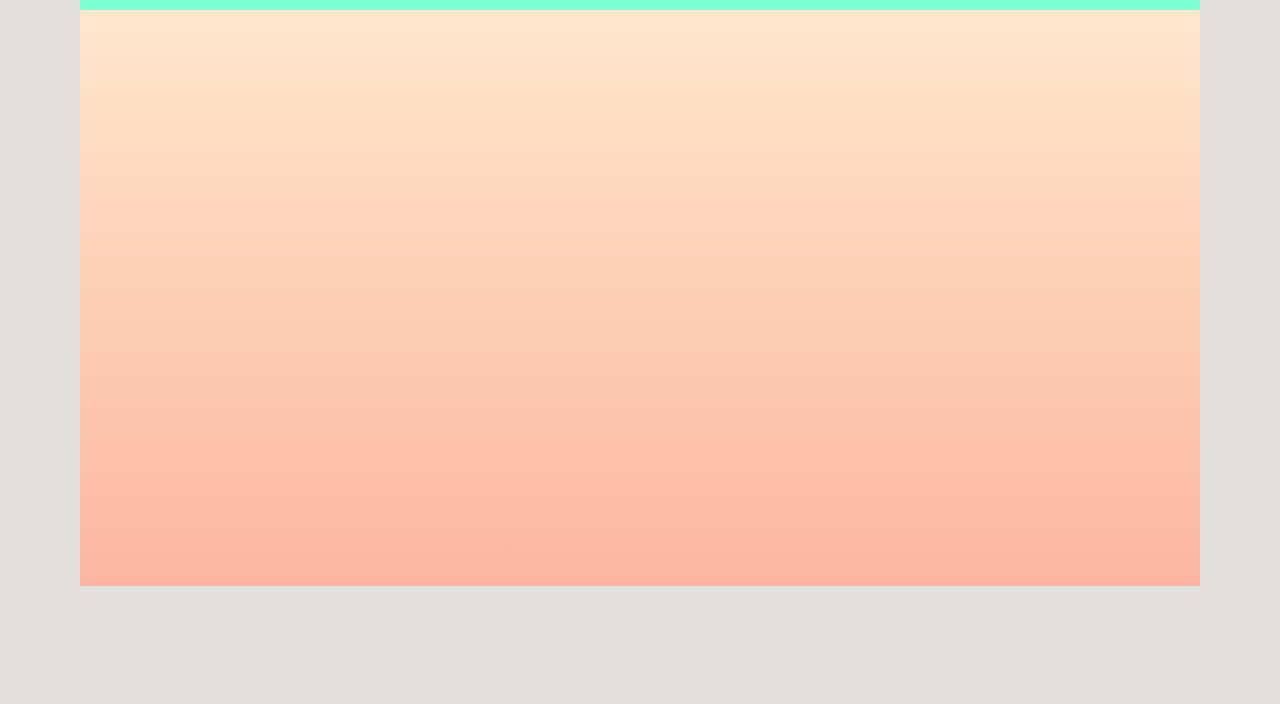
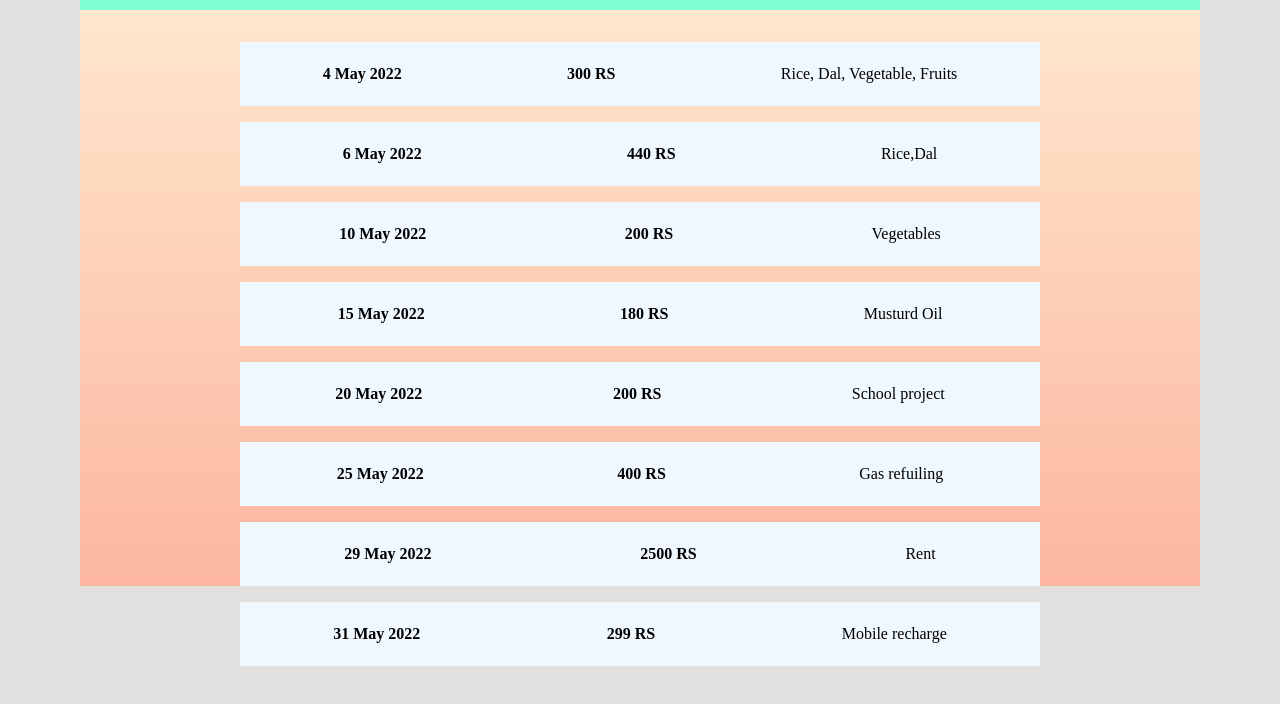
Before and after one commit to rahullo/Expenses, a plain HTML site: page index.html in a window 1280 px wide. Shown: the part 214-918 px from the top of the page. Drawn offline with Linux system fonts and the light colour scheme; a web font is replaced by a local one.

Commit message:
Adding listing feature

```diff
--- a/index.html
+++ b/index.html
@@ -34,6 +34,15 @@
                         <p>spend</p>
                     </div>
                 </div>
+                <div class="content">
+                    <div class="date">
+                        <h4>4 May 2022</h4>
+                    </div>
+                    <div class="cost">
+                        <h4>300 RS</h4>
+                    </div>
+                    <div class="list">Rice, Dal, Vegetable, Fruits</div>
+                </div>
             </div>
         </div>
 
--- a/script.js
+++ b/script.js
@@ -1,7 +1,22 @@
 'use strict'
+
+let expense = [
+    ["6 May 2022", 440, ["Rice", "Dal"]],
+    ["10 May 2022", 200, ["Vegetables"]],
+    ["15 May 2022", 180, ["Musturd Oil"]],
+    ["20 May 2022", 200, ["School project"]],
+    ["25 May 2022", 400, ["Gas refuiling"]],
+    ["29 May 2022", 2500, ["Rent"]],
+    ["31 May 2022", 299, ["Mobile recharge"]]
+]
+
+
+
+
 
 let newMonth = document.querySelector('.new-month')
 let nextMonth = document.querySelector('.next-month')
+let container = document.querySelector('.container')
 
 newMonth.addEventListener('click', function(e) {
     console.log(e);
@@ -10,3 +25,28 @@ newMonth.addEventListener('click', function(e) {
 nextMonth.addEventListener('click', function(e) {
     console.log(e);
 })
+
+
+const inserting = function(expense) {
+    expense.forEach(element => {
+        let date = element[0]
+        let amount = element[1]
+        let item = element[2]
+
+        const html = `
+            <div class="content">
+            <div class="date">
+                <h4>${date}</h4>
+            </div>
+            <div class="cost">
+                <h4>${amount} RS</h4>
+            </div>
+            <div class="list">${item}</div>
+            </div>
+        `
+        container.insertAdjacentHTML('beforeend', html)
+    });
+
+}
+
+inserting(expense)
--- a/style.css
+++ b/style.css
@@ -71,4 +71,16 @@
     display: flex;
     align-items: center;
     justify-content: space-between;
+    margin-bottom: 2rem;
 }
+
+.content {
+    width: 50rem;
+    height: 4rem;
+    background-color: aliceblue;
+    margin: auto;
+    display: flex;
+    justify-content: space-around;
+    align-items: center;
+    margin-bottom: 1rem;
+}
```
